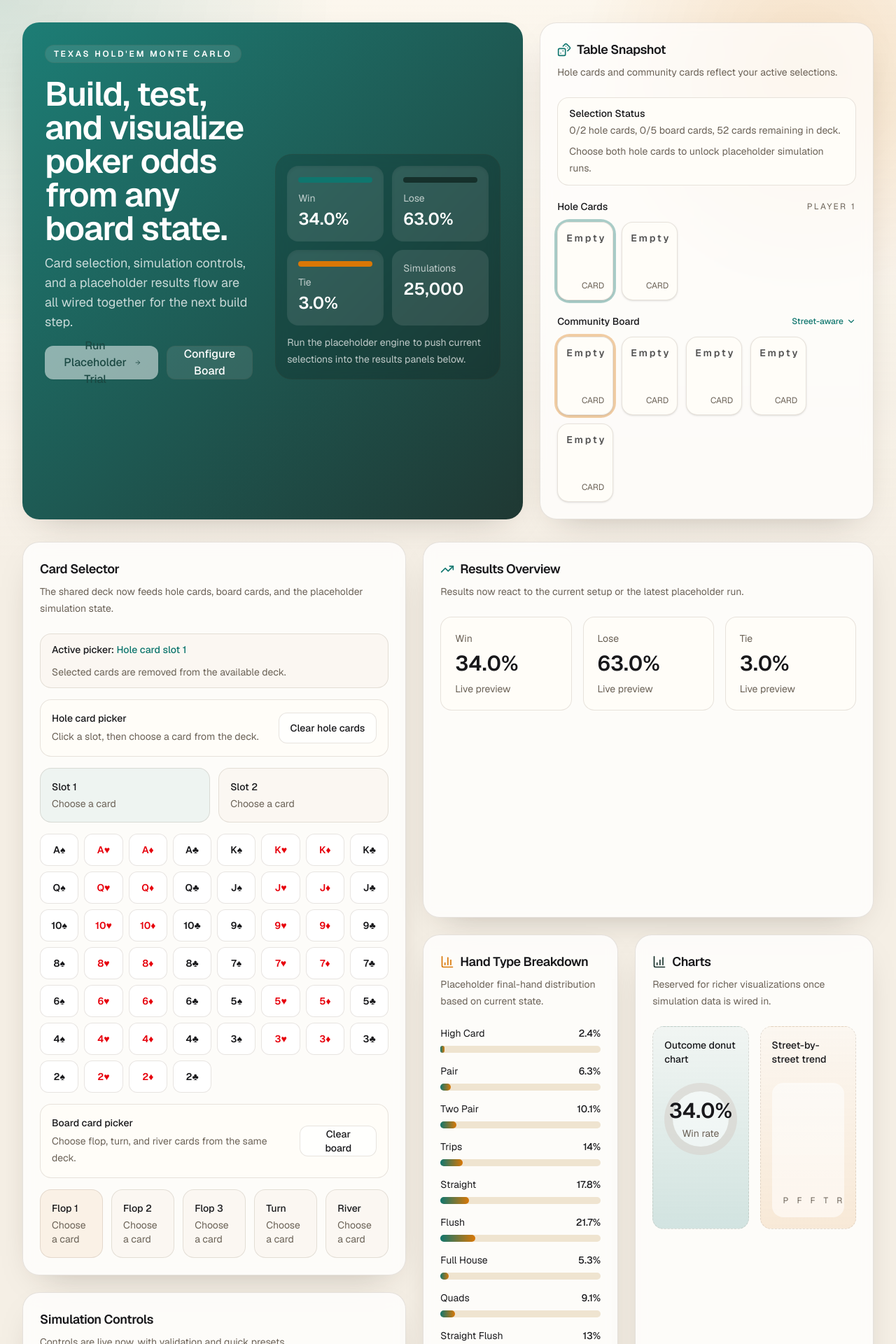
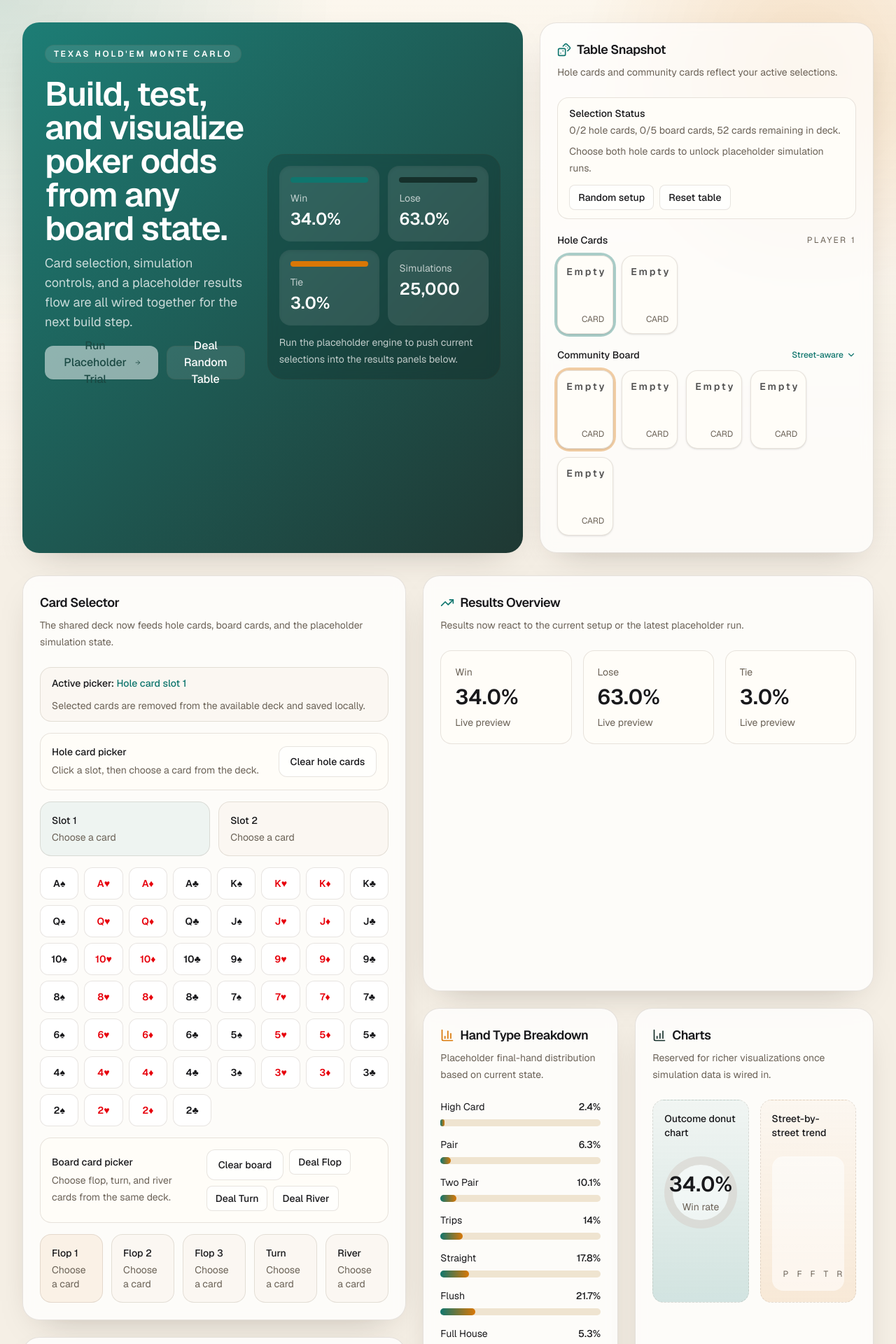
Before and after one commit to safwanmrahman/poker-hand-probability-simulator, a Next.js app: page / in a window 1280 px wide. Shown: the top 1920 px of the page at 70% size. Built offline with nearby package versions, Linux system fonts and the light colour scheme.

Commit message:
Add random dealing, street helpers, and saved table state

```diff
--- a/src/app/page.tsx
+++ b/src/app/page.tsx
@@ -1,6 +1,6 @@
 "use client";
 
-import { useState } from "react";
+import { useEffect, useState } from "react";
 
 import {
   ArrowRight,
@@ -42,6 +42,11 @@ const DECK = RANKS.flatMap((rank) =>
 
 const BOARD_STREETS = ["Flop 1", "Flop 2", "Flop 3", "Turn", "River"] as const;
 const SIMULATION_PRESETS = [5000, 25000, 100000] as const;
+const STREET_PRESETS = [
+  { label: "Deal Flop", count: 3 },
+  { label: "Deal Turn", count: 4 },
+  { label: "Deal River", count: 5 },
+] as const;
 const HAND_LABELS = [
   "High Card",
   "Pair",
@@ -63,8 +68,54 @@ type SimulationSnapshot = {
   simulations: number;
 };
 
+type PersistedState = {
+  selectedHoleCards: (string | null)[];
+  selectedBoardCards: (string | null)[];
+  activeHoleSlot: number;
+  activeBoardSlot: number;
+  activePicker: "hole" | "board";
+  simulationInput: string;
+  simulationResult: SimulationSnapshot | null;
+};
+
+const STORAGE_KEY = "poker-simulator-ui-state";
+
 function formatPercent(value: number) {
   return `${value.toFixed(1)}%`;
+}
+
+function clampIndex(index: number, max: number) {
+  return Math.min(Math.max(index, 0), max);
+}
+
+function shuffleCards(cardIds: string[]) {
+  const shuffled = [...cardIds];
+
+  for (let index = shuffled.length - 1; index > 0; index -= 1) {
+    const swapIndex = Math.floor(Math.random() * (index + 1));
+    [shuffled[index], shuffled[swapIndex]] = [shuffled[swapIndex], shuffled[index]];
+  }
+
+  return shuffled;
+}
+
+function loadPersistedState(): PersistedState | null {
+  if (typeof window === "undefined") {
+    return null;
+  }
+
+  const storedState = window.localStorage.getItem(STORAGE_KEY);
+
+  if (!storedState) {
+    return null;
+  }
+
+  try {
+    return JSON.parse(storedState) as PersistedState;
+  } catch {
+    window.localStorage.removeItem(STORAGE_KEY);
+    return null;
+  }
 }
 
 function generatePlaceholderResults(
@@ -142,20 +193,59 @@ function PlayingCard({
 }
 
 export default function Home() {
-  const [selectedHoleCards, setSelectedHoleCards] = useState<(string | null)[]>([
-    null,
-    null,
+  const persistedState = loadPersistedState();
+  const [selectedHoleCards, setSelectedHoleCards] = useState<(string | null)[]>(
+    () => [
+      persistedState?.selectedHoleCards?.[0] ?? null,
+      persistedState?.selectedHoleCards?.[1] ?? null,
+    ],
+  );
+  const [selectedBoardCards, setSelectedBoardCards] = useState<(string | null)[]>(
+    () => [
+      persistedState?.selectedBoardCards?.[0] ?? null,
+      persistedState?.selectedBoardCards?.[1] ?? null,
+      persistedState?.selectedBoardCards?.[2] ?? null,
+      persistedState?.selectedBoardCards?.[3] ?? null,
+      persistedState?.selectedBoardCards?.[4] ?? null,
+    ],
+  );
+  const [activeHoleSlot, setActiveHoleSlot] = useState(() =>
+    clampIndex(persistedState?.activeHoleSlot ?? 0, 1),
+  );
+  const [activeBoardSlot, setActiveBoardSlot] = useState(() =>
+    clampIndex(persistedState?.activeBoardSlot ?? 0, 4),
+  );
+  const [activePicker, setActivePicker] = useState<"hole" | "board">(
+    persistedState?.activePicker === "board" ? "board" : "hole",
+  );
+  const [simulationInput, setSimulationInput] = useState(
+    persistedState?.simulationInput ?? "25000",
+  );
+  const [simulationResult, setSimulationResult] = useState<SimulationSnapshot | null>(
+    persistedState?.simulationResult ?? null,
+  );
+
+  useEffect(() => {
+    const persistedState: PersistedState = {
+      selectedHoleCards,
+      selectedBoardCards,
+      activeHoleSlot,
+      activeBoardSlot,
+      activePicker,
+      simulationInput,
+      simulationResult,
+    };
+
+    window.localStorage.setItem(STORAGE_KEY, JSON.stringify(persistedState));
+  }, [
+    activeBoardSlot,
+    activeHoleSlot,
+    activePicker,
+    selectedBoardCards,
+    selectedHoleCards,
+    simulationInput,
+    simulationResult,
   ]);
-  const [selectedBoardCards, setSelectedBoardCards] = useState<(string | null)[]>(
-    [null, null, null, null, null],
-  );
-  const [activeHoleSlot, setActiveHoleSlot] = useState(0);
-  const [activeBoardSlot, setActiveBoardSlot] = useState(0);
-  const [activePicker, setActivePicker] = useState<"hole" | "board">("hole");
-  const [simulationInput, setSimulationInput] = useState("25000");
-  const [simulationResult, setSimulationResult] = useState<SimulationSnapshot | null>(
-    null,
-  );
 
   const nextEmptySlot = selectedHoleCards.findIndex((card) => card === null);
   const nextEmptyBoardSlot = selectedBoardCards.findIndex((card) => card === null);
@@ -249,6 +339,7 @@ export default function Home() {
     setSelectedHoleCards([null, null]);
     setActiveHoleSlot(0);
     setActivePicker("hole");
+    setSimulationResult(null);
   }
 
   function handleBoardCardSelect(cardId: string) {
@@ -296,6 +387,51 @@ export default function Home() {
     setSelectedBoardCards([null, null, null, null, null]);
     setActiveBoardSlot(0);
     setActivePicker("board");
+    setSimulationResult(null);
+  }
+
+  function resetTable() {
+    setSelectedHoleCards([null, null]);
+    setSelectedBoardCards([null, null, null, null, null]);
+    setActiveHoleSlot(0);
+    setActiveBoardSlot(0);
+    setActivePicker("hole");
+    setSimulationInput("25000");
+    setSimulationResult(null);
+  }
+
+  function dealRandomSetup() {
+    const shuffledDeck = shuffleCards(DECK.map((card) => card.id));
+
+    setSelectedHoleCards(shuffledDeck.slice(0, 2));
+    setSelectedBoardCards(shuffledDeck.slice(2, 7));
+    setActiveHoleSlot(0);
+    setActiveBoardSlot(4);
+    setActivePicker("board");
+    setSimulationResult(null);
+  }
+
+  function dealBoardThrough(targetCount: number) {
+    const availableCards = shuffleCards(
+      DECK.map((card) => card.id).filter((cardId) => !usedCards.has(cardId)),
+    );
+
+    const nextBoardCards = [...selectedBoardCards];
+    let deckIndex = 0;
+
+    for (let index = 0; index < targetCount; index += 1) {
+      if (nextBoardCards[index] !== null) {
+        continue;
+      }
+
+      nextBoardCards[index] = availableCards[deckIndex] ?? null;
+      deckIndex += 1;
+    }
+
+    setSelectedBoardCards(nextBoardCards);
+    setActiveBoardSlot(clampIndex(targetCount - 1, 4));
+    setActivePicker("board");
+    setSimulationResult(null);
   }
 
   function runPlaceholderSimulation() {
@@ -345,9 +481,9 @@ export default function Home() {
                     variant="outline"
                     size="lg"
                     className="border-white/20 bg-white/10 text-white hover:bg-white/16"
-                    onClick={() => setActivePicker("board")}
+                    onClick={dealRandomSetup}
                   >
-                    Configure Board
+                    Deal Random Table
                   </Button>
                 </div>
               </div>
@@ -403,6 +539,14 @@ export default function Home() {
                 <p className="mt-2 text-sm leading-6 text-muted-foreground">
                   {statusMessage}
                 </p>
+              <div className="mt-3 flex flex-wrap gap-2">
+                <Button variant="outline" size="sm" onClick={dealRandomSetup}>
+                  Random setup
+                </Button>
+                <Button variant="outline" size="sm" onClick={resetTable}>
+                  Reset table
+                </Button>
+              </div>
             </div>
             <div className="space-y-3">
               <div className="flex items-center justify-between">
@@ -493,7 +637,7 @@ export default function Home() {
                   Active picker: <span className="text-primary">{activeTargetLabel}</span>
                 </p>
                 <p className="text-muted-foreground">
-                  Selected cards are removed from the available deck.
+                  Selected cards are removed from the available deck and saved locally.
                 </p>
               </div>
 
@@ -585,9 +729,21 @@ export default function Home() {
                     Choose flop, turn, and river cards from the same deck.
                   </p>
                 </div>
+                <div className="flex flex-wrap gap-2">
                   <Button variant="outline" onClick={clearAllBoardCards}>
                     Clear board
                   </Button>
+                  {STREET_PRESETS.map((preset) => (
+                    <Button
+                      key={preset.label}
+                      variant="outline"
+                      size="sm"
+                      onClick={() => dealBoardThrough(preset.count)}
+                    >
+                      {preset.label}
+                    </Button>
+                  ))}
+                </div>
               </div>
 
               <div className="grid gap-3 sm:grid-cols-2 lg:grid-cols-5">
@@ -710,6 +866,10 @@ export default function Home() {
                   </p>
                 </div>
               </div>
+              <div className="rounded-2xl border border-border bg-[#fffdf8] p-4 text-sm leading-6 text-muted-foreground">
+                Current setup is saved automatically in your browser, including the
+                latest placeholder result snapshot.
+              </div>
               <div className="rounded-2xl bg-muted/45 p-4 text-sm leading-6 text-muted-foreground">
                 Placeholder simulation mode is active. Real Monte Carlo logic
                 will replace these generated values in a later commit.
```
Lines whose indentation alone changed are shown as unchanged.
